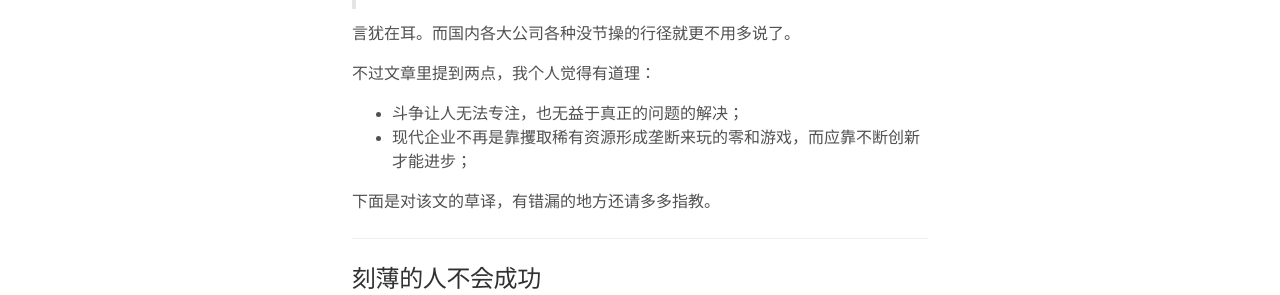
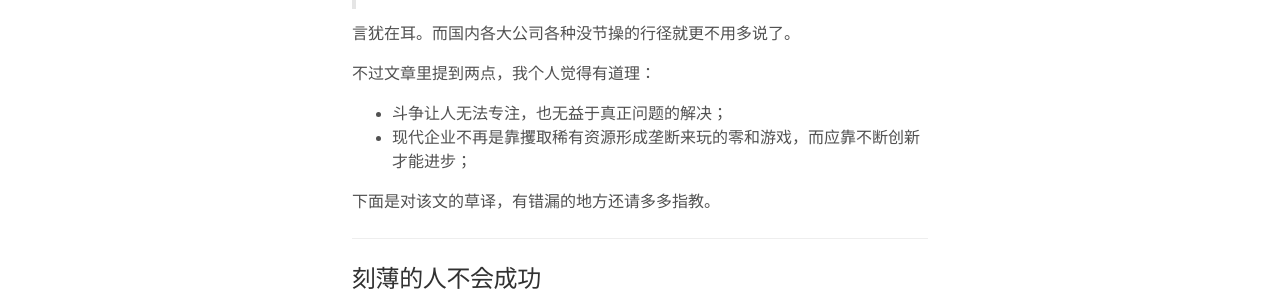
Before and after one commit to happybit/happybit.github.io, a Jekyll site: the page built from _posts/2014-12-14-you-are-so-mean.markdown, in a window 1280 px wide and 900 px high. Shown: the part 449-744 px from the top of the window. Built offline with Jekyll 4.4.1, drawn with Linux system fonts in a browser that asks for light colours; comment, search, counter and statistics services are not loaded.

Commit message:
minor correction

```diff
--- a/_posts/2014-12-14-you-are-so-mean.markdown
+++ b/_posts/2014-12-14-you-are-so-mean.markdown
@@ -20,7 +20,7 @@ categories: Reading
 
 不过文章里提到两点，我个人觉得有道理：
 
-* 斗争让人无法专注，也无益于真正的问题的解决；
+* 斗争让人无法专注，也无益于真正问题的解决；
 * 现代企业不再是靠攫取稀有资源形成垄断来玩的零和游戏，而应靠不断创新才能进步；
 
 下面是对该文的草译，有错漏的地方还请多多指教。
```
